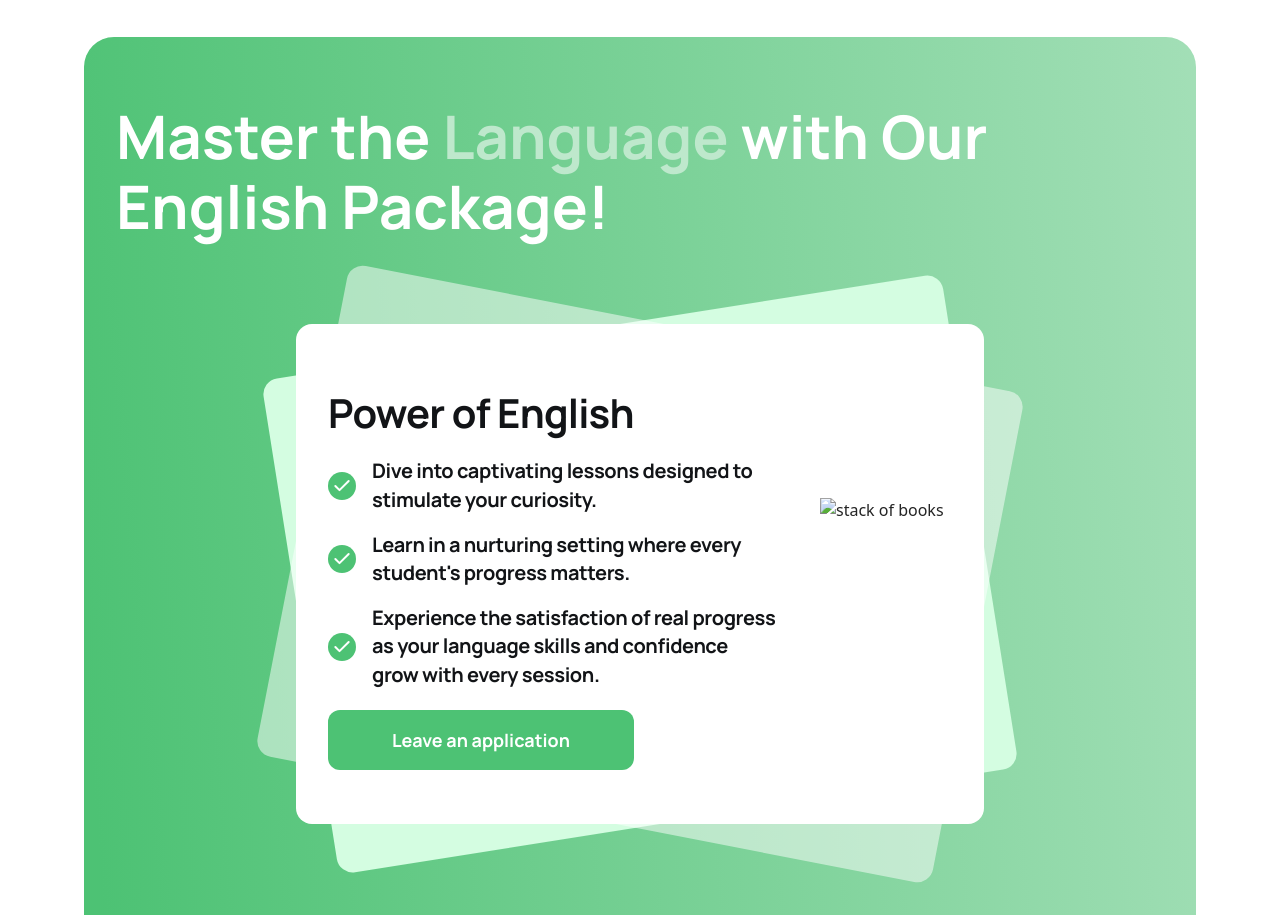
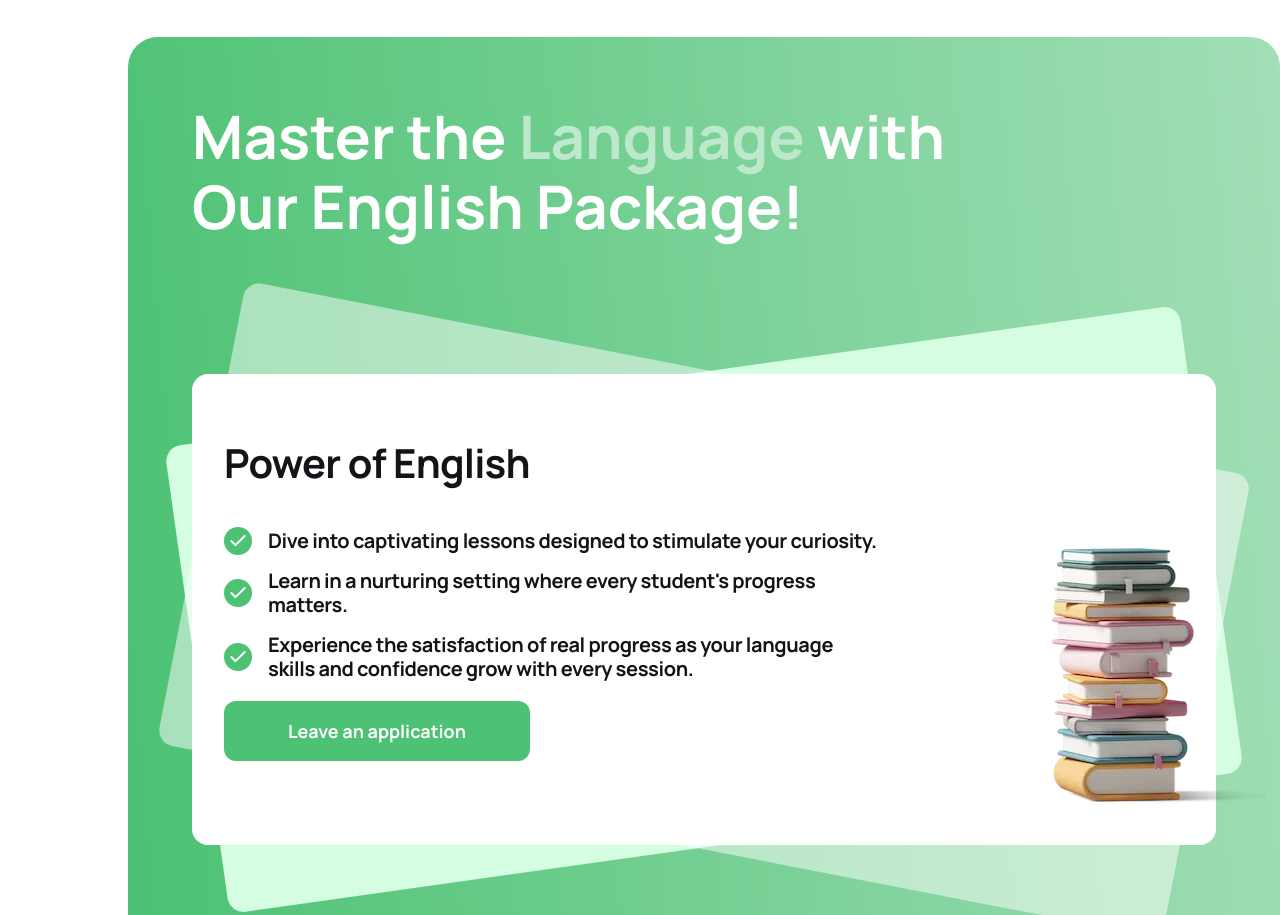
Before and after one commit to Dudusia/cautious-doodle, a website built with Vite: page src/index.html in a window 1280 px wide. Shown: the part 599-1514 px from the top of the page. Built offline with nearby package versions, Linux system fonts and the light colour scheme; files whose address does not match are found by name.

Commit message:
init desktop

```diff
--- a/src/css/common/container.css
+++ b/src/css/common/container.css
@@ -9,11 +9,13 @@
 @media only screen and (min-width: 768px) {
   .container {
     max-width: 768px;
+    padding: 0 32px;
   }
 }
 /* Styles for Desktop devices */
 @media only screen and (min-width: 1200px) {
   .container {
     max-width: 1200px;
+    padding: 0 64px;
   }
 }
--- a/src/css/partials/middle-banner.css
+++ b/src/css/partials/middle-banner.css
@@ -12,6 +12,12 @@
     border-radius: 30px;
     padding: 64px 32px;
     min-height: 950px;
+    width: 704px;
+  }
+
+  @media only screen and (min-width: 1280px) {
+    width: 1152px;
+    padding: 64px;
   }
 }
 
@@ -27,6 +33,11 @@
     font-size: 60px;
     line-height: 1.17;
     margin-bottom: 83px;
+  }
+
+  @media only screen and (min-width: 1280px) {
+    width: 776px;
+    margin-bottom: 133px;
   }
 }
 .title-accent {
@@ -54,11 +65,19 @@
     width: 688px;
     height: 500px;
   }
+
+  @media only screen and (min-width: 1280px) {
+    width: 100%;
+    height: 471px;
+  }
 }
 
 .background-layer {
   transform: rotate(-9deg);
   background: var(--light-green);
+  @media only screen and (min-width: 768px) {
+    transform: rotate(-8deg);
+  }
 }
 
 .background-layer.second {
@@ -86,6 +105,11 @@
 
   @media only screen and (min-width: 768px) {
     font-size: 40px;
+    margin-bottom: 32px;
+  }
+
+  @media only screen and (min-width: 768px) {
+    margin-bottom: 42px;
   }
 }
 .package-list {
@@ -94,8 +118,13 @@
   justify-content: center;
   gap: 16px;
   margin-bottom: 20px;
+
   @media only screen and (min-width: 768px) {
     max-width: 449px;
+  }
+
+  @media only screen and (min-width: 1280px) {
+    max-width: 654px;
   }
 }
 .package-list-item {
@@ -110,6 +139,7 @@
 
   @media only screen and (min-width: 768px) {
     font-size: 20px;
+    line-height: 1.2;
     padding-left: 44px;
   }
 }
--- a/src/partials/middle-banner.html
+++ b/src/partials/middle-banner.html
@@ -1,5 +1,4 @@
-<section class="middle-banner">
-    <div class="container">
+<section class="middle-banner container">
     <div class="middle-banner-wrapper">
         <h2 class="visually-hidden">Proposal to leave an application</h2>
 
@@ -49,10 +48,9 @@
 
                 <a href="#application_form" class="application-link">Leave an application</a>
 
-                    <img src="./img/book-stack.png" alt="stack of books" class="bookstack" width="214" height="263" />
-                </div>
-            </div>
+                <img srcset="../img/books.webp 1x, ../img/books@2x.webp 2x" src="../img/books.webp" alt="stack of books" class="bookstack" width="214" height="263" />
 
             </div>
         </div>
+    </div>
 </section>
```
Lines whose indentation alone changed are shown as unchanged.
